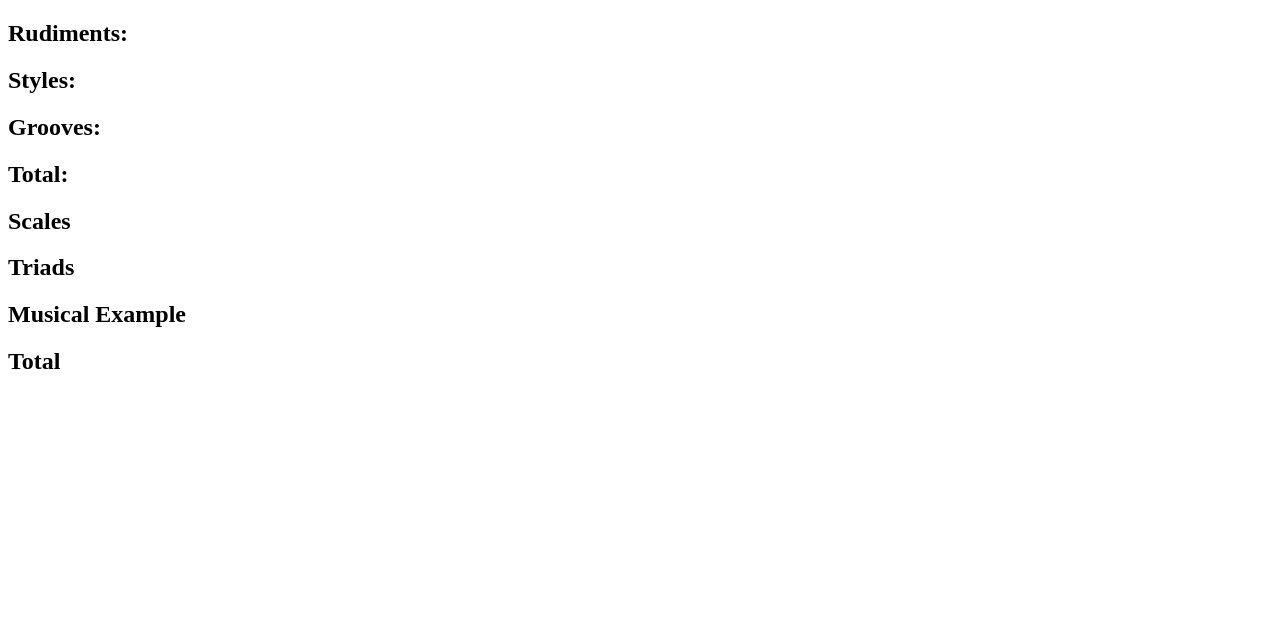
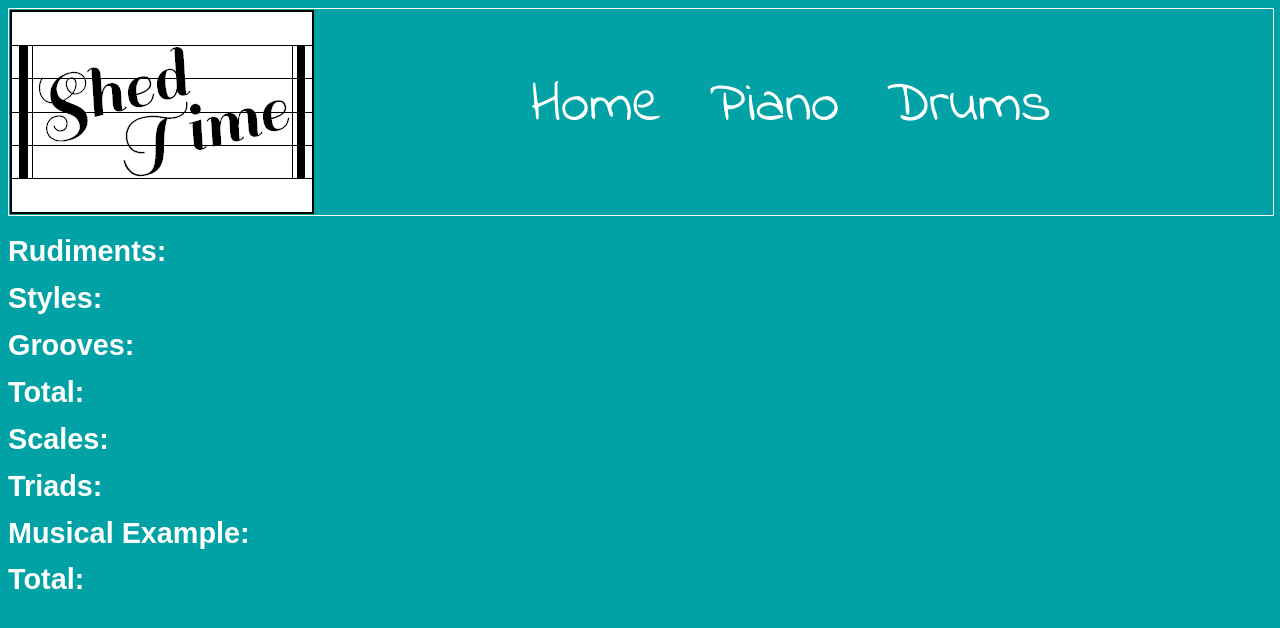
Before and after one commit to ScottThiessen/shed_time, a website: page public/shed_log.html in a window 1280 px wide. Drawn offline with Linux system fonts and the light colour scheme.

Commit message:
Close #38 Build shed log page

```diff
--- a/public/css/app.css
+++ b/public/css/app.css
@@ -12,7 +12,6 @@ header {
   margin: 0px auto;
   display: inline-block;
   clear: both;
-  /*background-color: #F4EAC0;*/
   border: 1px solid white;
 }
 
--- a/public/css/shed_log.css
+++ b/public/css/shed_log.css
@@ -0,0 +1,81 @@
+body {
+  font-family: 'Josefin Sans', sans-serif, serif;
+  line-height: 1.2em;
+  font-size: 1.2em;
+  background-color: #01A2A6;
+  color: #ffffff;
+}
+
+header {
+  height: 206px;
+  width: 100%;
+  margin: 0px auto;
+  display: inline-block;
+  clear: both;
+  border: 1px solid white;
+}
+
+nav select {
+  float: right;
+}
+
+nav {
+  max-width: 60%;
+  margin: 0px auto;
+}
+
+nav ul {
+  text-align: center;
+  margin: 1px;
+  font-family: 'Indie Flower', cursive;
+  font-style: bold;
+}
+
+nav li {
+  display: inline-block;
+  padding: 85px 20px 90px 20px;
+}
+
+nav li:first-child {
+  margin-left: 40px;
+}
+
+nav li:last-child {
+  margin-right: -220px;
+}
+
+nav li a:hover {
+  background-color: #ffffff;
+  color: #01A2A6;
+}
+
+nav select {
+  display: none;
+}
+
+h1 {
+  font-size: 1.5em;
+}
+
+@media (max-width: 940px) {
+  nav ul     { display: none; }
+  nav select { display: inline-block; }
+}
+
+.nav-link {
+  color: #ffffff;
+  text-decoration: none;
+  font-size: 3em;
+}
+
+#logo {
+  margin: 1px 0px 0px 1px;
+  padding: 0px;
+  border: 2px solid black;
+  float: left;
+  position: absolute;
+}
+
+#logo {
+  cursor: pointer;
+}
--- a/public/shed_log.html
+++ b/public/shed_log.html
@@ -3,27 +3,37 @@
 <head>
   <meta charset="UTF-8">
   <title>Shed_Log</title>
+  <link type="text/css" rel="stylesheet" href="css/shed_log.css">
+  <link href='http://fonts.googleapis.com/css?family=Indie+Flower' rel='stylesheet' type='text/css'>
 </head>
 <body>
+  <header id="header">
+    <a href="index.html"><img id="logo" src="images/homepage/logo.png" title="Shed Time" /></a>
+    <nav>
+      <ul>
+        <li><a class="nav-link" href="index.html">Home</a></li>
+        <li><a class="nav-link" href="piano.html">Piano</a></li>
+        <li><a class="nav-link" href="drums.html">Drums</a></li>
+      </ul>
+    </nav>
+  </header>
   <section class="drums">
     <h1 id="1st">Rudiments:</h1>
     <h1 id="2nd">Styles:</h1>
     <h1 id="3rd">Grooves:</h1>
     <h1 id="last">Total:</h1>
   </section>
-  <section class = "filler">
+  <section class= "filler">
   </section>
   <section class="piano">
-    <h1 id="1">Scales</h1>
-    <h1 id="2">Triads</h1>
-    <h1 id="3">Musical Example</h1>
-    <h1 id="4">Total</h1>
+    <h1 id="1">Scales:</h1>
+    <h1 id="2">Triads:</h1>
+    <h1 id="3">Musical Example:</h1>
+    <h1 id="4">Total:</h1>
   </section>
-
 </body>
-<script src="js/drumsCheckBox.js"></script>
-<script src="js/pianoCheckBox.js"></script>
-<script src="../deps/jquery.js"></script>
-<script src="js/app.js"></script>
-
+<script type="text/javascript" src="../deps/jquery.js"></script>
+<script type="text/javascript" src="js/header-to-dropdown.js"></script>
+<script type="text/javascript" src="js/drumsCheckBox.js"></script>
+<script type="text/javascript" src="js/pianoCheckBox.js"></script>
 </html>
```
Also changed, not shown: public/404.html (+2 -1 lines).
